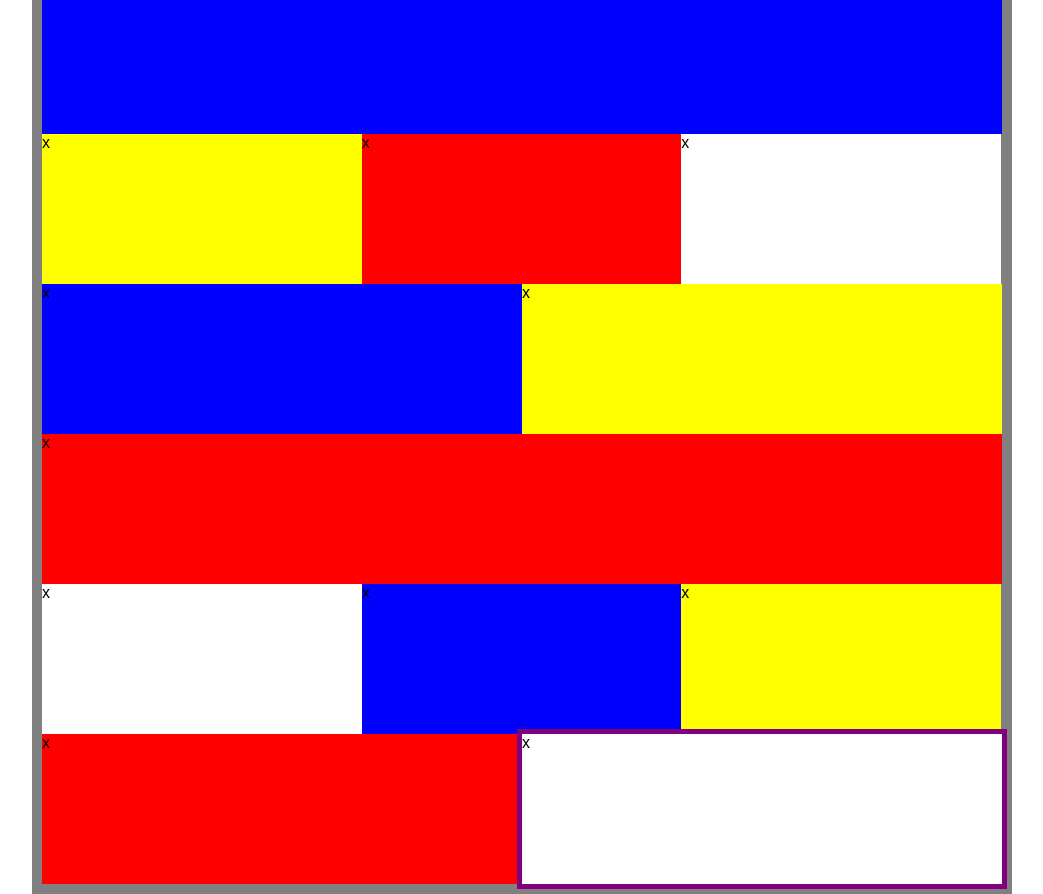
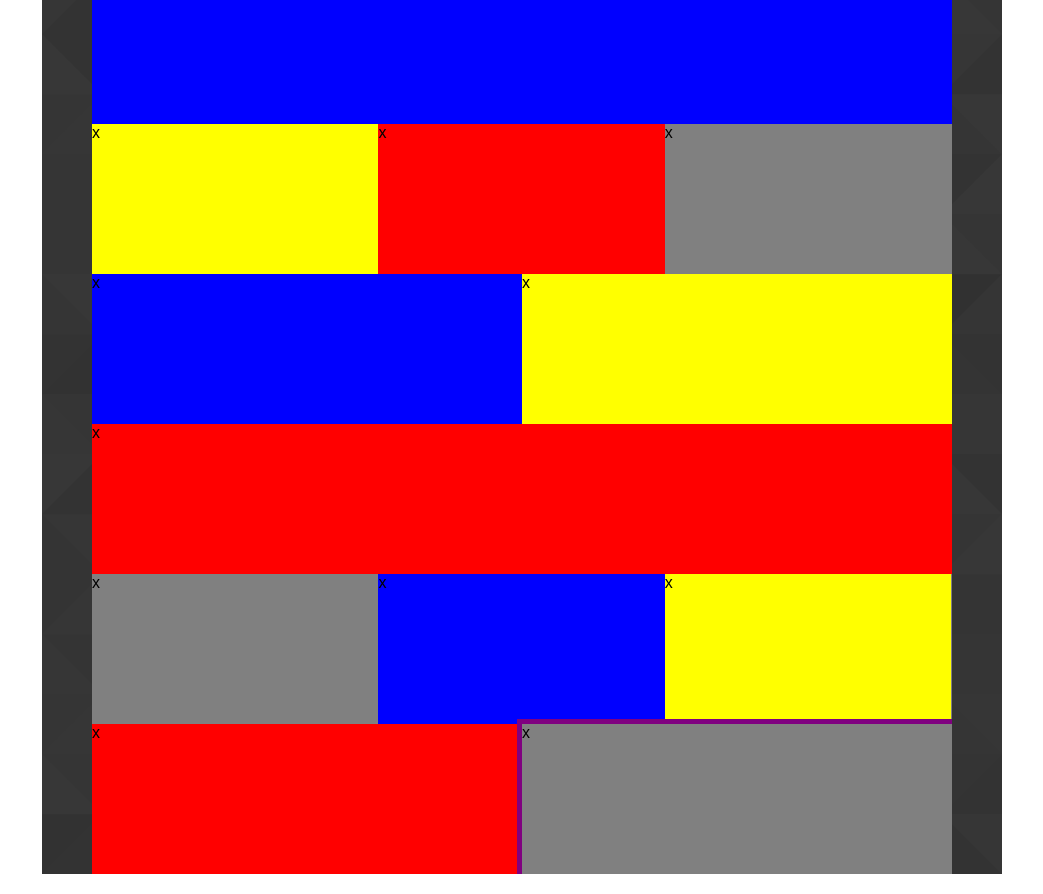
Before and after one commit to mauriciosoares/fluid-layout, a plain HTML site: page index.html in a window 1280 px wide. Shown: the part 326-1220 px from the top of the page, without its empty margins (118-1161 px from the left). Drawn offline with Linux system fonts and the light colour scheme.

Commit message:
some improvement in layout

```diff
--- a/assets/css/main.css
+++ b/assets/css/main.css
@@ -1,47 +1,55 @@
-.module {
+.box {
   float: left;
   height: 150px;
   width: 100%;
-  background-color: white;
   transition: 0.1s;
   cursor: pointer;
 }
 
-.module:active {
+.box:active {
   transform: scale(.95);
 }
 
-.container {
+.container1, .container2 {
+  margin: auto;
+  overflow: hidden;
+}
+
+.container1 {
   width: 100%;
   max-width: 960px;
-  padding: 10px;
+  background-image: url(../images/footer_lodyas.png);
+
+}
+
+.container2 {
+  width: 100%;
+  max-width: 860px;
   background-color: gray;
-  overflow: hidden;
-  margin: auto;
 }
 
 /*colors*/
-.module:nth-child(4n-2) {
+.box:nth-child(4n-2) {
   background-color: blue;
 }
 
-.module:nth-child(4n-1) {
+.box:nth-child(4n-1) {
   background-color: yellow;
 }
 
-.module:nth-child(4n) {
+.box:nth-child(4n) {
   background-color: red;
 }
 
-.module:last-child {
+.box:last-child {
   outline: 5px solid purple;
 }
 
 /*grid*/
-.module:nth-child(6n-5), .module:nth-child(6n-4), .module:nth-child(6n-3) {
+.box:nth-child(6n-5), .box:nth-child(6n-4), .box:nth-child(6n-3) {
   width: 33.3%;
 }
 
-.module:nth-child(6n-2), .module:nth-child(6n-1) {
+.box:nth-child(6n-2), .box:nth-child(6n-1) {
   width: 50%;
 }
--- a/index.html
+++ b/index.html
@@ -7,24 +7,26 @@
   <link rel="stylesheet" href="assets/css/main.css">
 </head>
 <body>
-  <div class="container">
-    <div class="module">x</div>
-    <div class="module">x</div>
-    <div class="module">x</div>
-    <div class="module">x</div>
-    <div class="module">x</div>
-    <div class="module">x</div>
-    <div class="module">x</div>
-    <div class="module">x</div>
-    <div class="module">x</div>
-    <div class="module">x</div>
-    <div class="module">x</div>
-    <div class="module">x</div>
-    <div class="module">x</div>
-    <div class="module">x</div>
-    <div class="module">x</div>
-    <div class="module">x</div>
-    <div class="module">x</div>
+  <div class="container1">
+    <div class="container2">
+      <div class="box">x</div>
+      <div class="box">x</div>
+      <div class="box">x</div>
+      <div class="box">x</div>
+      <div class="box">x</div>
+      <div class="box">x</div>
+      <div class="box">x</div>
+      <div class="box">x</div>
+      <div class="box">x</div>
+      <div class="box">x</div>
+      <div class="box">x</div>
+      <div class="box">x</div>
+      <div class="box">x</div>
+      <div class="box">x</div>
+      <div class="box">x</div>
+      <div class="box">x</div>
+      <div class="box">x</div>
+    </div>
   </div>
 </body>
 </html>
```
Also changed, not shown: assets/images/footer_lodyas.png (added).
